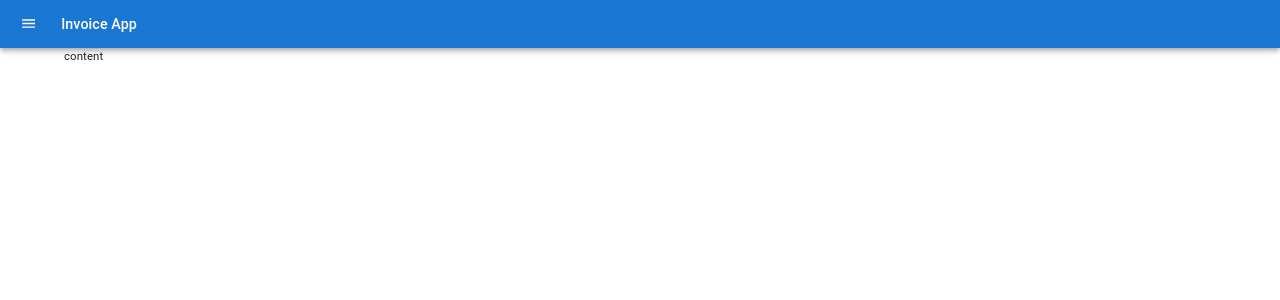
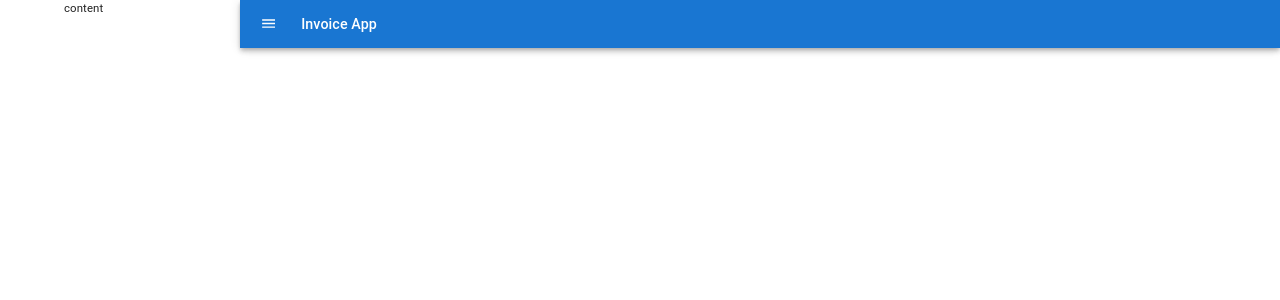
Before and after one commit to greg2012201/invoice-app-frontend, a React (Create React App) app: page / in a window 1280 px wide. Shown: the top 300 px of the page. Built offline with nearby package versions, Linux system fonts and the light colour scheme.

Commit message:
Get handler from props.

```diff
--- a/src/components/TopBar/TopBar.tsx
+++ b/src/components/TopBar/TopBar.tsx
@@ -1,16 +1,28 @@
 import React, { FC } from 'react';
 import { Typography, AppBar, Toolbar, IconButton } from '@mui/material';
 import MenuIcon from '@mui/icons-material/Menu';
+import { DRAWER_WIDTH } from 'consts/navigation';
 
-const TopBar: FC = () => {
+interface Props {
+    handleDrawerToggle: () => void;
+}
+
+const TopBar: FC<Props> = ({ handleDrawerToggle }) => {
     return (
-        <AppBar position="static">
+        <AppBar
+            position="fixed"
+            sx={{
+                width: { sm: `calc(100% - ${DRAWER_WIDTH}px)` },
+                ml: { sm: `${DRAWER_WIDTH}px` },
+            }}
+        >
             <Toolbar variant="dense">
                 <IconButton
                     edge="start"
                     color="inherit"
                     aria-label="menu"
                     sx={{ mr: 2 }}
+                    onClick={handleDrawerToggle}
                 >
                     <MenuIcon />
                 </IconButton>
```
